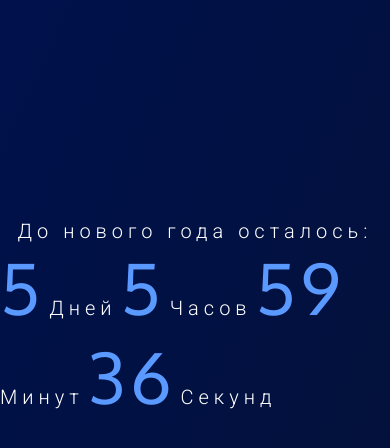
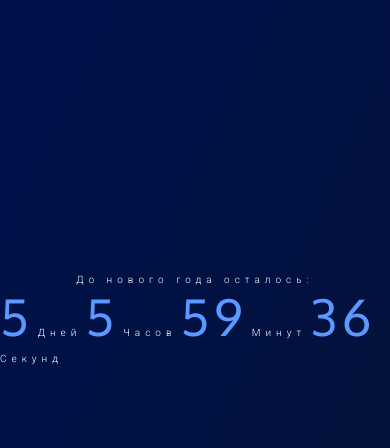
Before and after one commit to spanwite/spanwite.github.io, a plain HTML site: page newyear/index.html in a window 390 px wide. Shown: the part 102-550 px from the top of the page. Drawn offline with nearby package versions, Linux system fonts and the light colour scheme; animation ran at ten frames a second.

Commit message:
Update style.css

```diff
--- a/newyear/css/style.css
+++ b/newyear/css/style.css
@@ -6,8 +6,6 @@ body {
 	align-items: center;
 	display: flex;
 	flex-direction: column;
-	flex-grow: 0;
-	flex-shrink: 1;
 	height: 100%;
 	justify-content: center;
 	overflow: hidden;
@@ -34,7 +32,7 @@ body {
 @media screen and (max-width: 768px) {
 	.text {
 		color: white;
-		font-size: 20px;
+		font-size: 10px;
 		letter-spacing: 5px;
 		font-family: "Roboto", sans-serif;
 	}
@@ -43,7 +41,7 @@ body {
 	#hours,
 	#days {
 		color: rgb(90, 153, 255);
-		font-size: 70px;
+		font-size: 50px;
 		font-family: "Oxygen", sans-serif;
 	}
 }
```
